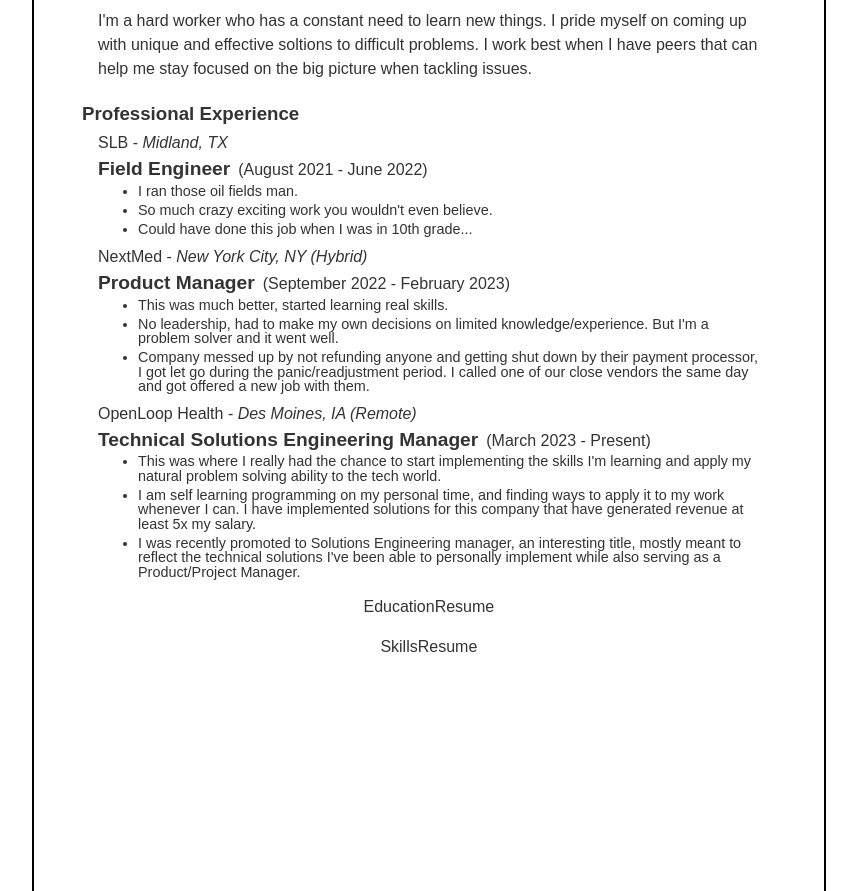
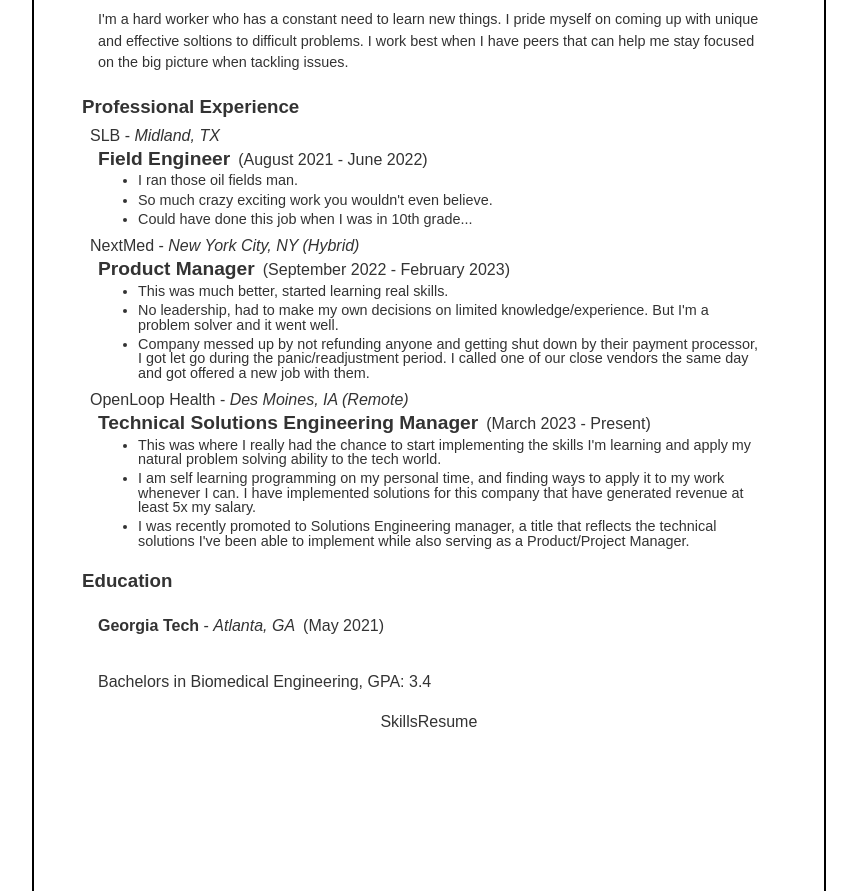
Before and after one commit to deviweik/TheOdinProject, a React (Vite) app in the folder React/projects/resume-builder/: page / in a window 1280 px wide. Shown: the part 320-1211 px from the top of the page, without its empty margins (208-1065 px from the left). Built offline with nearby package versions, Linux system fonts and the light colour scheme.

Commit message:
ResumeBuilder - cleanup and adding to education

```diff
--- a/React/projects/resume-builder/src/components/Stepper.jsx
+++ b/React/projects/resume-builder/src/components/Stepper.jsx
@@ -122,7 +122,13 @@
             setValidation={setValidationMet}
           />
         );
-      default:
+      case 5: //resume
+          return (
+            <Resume
+              formData={formData}
+            />
+          );
+        default:
         return null;
     }
   };
--- a/React/projects/resume-builder/src/components/resume/EducationResume.jsx
+++ b/React/projects/resume-builder/src/components/resume/EducationResume.jsx
@@ -1,9 +1,19 @@
 import React from 'react';
 
 const EducationResume = ({ formData }) => {
+  const gradDate = new Date(formData.gradDate);
+  const gradMonth = gradDate.toLocaleString('default', { month: 'long' });
+  const gradYear = gradDate.getFullYear();
+  const gradDateFormatted = gradMonth + ' ' + gradYear;
+
   return (
-    <div>
-      <p>EducationResume</p>
+    <div className='educationContainer'>
+      <h3 className='header'>Education</h3>
+      <div className='schoolContainer'>
+        <p className='schoolName'><b>{formData.schoolName}</b> - <i>{formData.location}</i></p>
+        <p className='gradDate'>({formData.isPursuing ? `Expected Graduation: ${gradDateFormatted}`: gradDateFormatted})</p>
+      </div>
+      <p className='degree'>{`${formData.degree} in ${formData.major}, ${formData.details}`}</p>
     </div>
   );
 };
--- a/React/projects/resume-builder/src/components/resume/PersonalDescriptionResume.jsx
+++ b/React/projects/resume-builder/src/components/resume/PersonalDescriptionResume.jsx
@@ -3,7 +3,7 @@
 const PersonalDescriptionResume = ({ formData }) => {
   return (
     <div className='personalDescriptionContainer'>
-      <p className='text'>{formData}</p>
+      <p className='personalDescription'>{formData}</p>
     </div>
   );
 };
--- a/React/projects/resume-builder/src/components/resume/Resume.jsx
+++ b/React/projects/resume-builder/src/components/resume/Resume.jsx
@@ -85,7 +85,7 @@
           },
           {
             "id": 2,
-            "value": "I was recently promoted to Solutions Engineering manager, an interesting title, mostly meant to reflect the technical solutions I've been able to personally implement while also serving as a Product/Project Manager."
+            "value": "I was recently promoted to Solutions Engineering manager, a title that reflects the technical solutions I've been able to implement while also serving as a Product/Project Manager."
           }
         ]
       }
@@ -118,6 +118,7 @@
 
 const Resume = ({ formData }) => {
   formData = testData;
+  if (formData.personalDetails.name) {
     return (
       <div className='resume'>
         <PersonalDetailsResume
@@ -138,6 +139,11 @@
         />
       </div>
     );
+  } else {
+    return (
+      <h2 className='errorMessage'>Data input is invalid, please try again.</h2>
+    );
+  }
 };
 
 export default Resume;
--- a/React/projects/resume-builder/src/components/resume/WorkExperienceResume.jsx
+++ b/React/projects/resume-builder/src/components/resume/WorkExperienceResume.jsx
@@ -6,14 +6,12 @@
   const month = date.toLocaleString('default', { month: 'long' });
   const year = date.getFullYear();
 
-
   return (
     <div className='workExperienceContainer'>
       <h3 className='header'>Professional Experience</h3>
-      {formData.roles.map((role, index) => (
-        <WorkExperienceResumeRole role={role} index={index} />
+      {formData.roles.map((role) => (
+        <WorkExperienceResumeRole key={role.id} role={role} />
       ))}
-
     </div>
   );
 };
--- a/React/projects/resume-builder/src/components/resume/WorkExperienceResumeRole.jsx
+++ b/React/projects/resume-builder/src/components/resume/WorkExperienceResumeRole.jsx
@@ -1,6 +1,6 @@
 import React from 'react';
 
-const WorkExperienceResumeRole = ({ role, index }) => {
+const WorkExperienceResumeRole = ({ role }) => {
   const startDate = new Date(role.startDate);
   const startMonth = startDate.toLocaleString('default', { month: 'long' });
   const startYear = startDate.getFullYear();
@@ -16,7 +16,7 @@
   }
 
   return (
-    <div key={index} className='roleContainer'>
+    <div className='roleContainer'>
         <div className='header'>
           <p className='company'>{role.companyName} - <i>{role.location}</i></p>
           <div className='titleContainer'>
@@ -26,8 +26,8 @@
         </div>
         <div className='bulletsContainer'>
           <ul className='bulletsList'>
-            {role.bullets.map((bullet, index) => (
-              <li key={index} className='bullet'>{bullet.value}</li>
+            {role.bullets.map((bullet) => (
+              <li key={bullet.id} className='bullet'>{bullet.value}</li>
             ))}
           </ul>
         </div>
--- a/React/projects/resume-builder/src/styles/styles.css
+++ b/React/projects/resume-builder/src/styles/styles.css
@@ -190,6 +190,12 @@
   margin: 1rem auto;
 }
 
+.resume .header {
+  margin-left: -1rem;
+  margin-bottom: 0.2rem;
+}
+
+/* Personal Details */
 .resume .personalDetailsContainer .nameContainer {
   display: flex;
   justify-content: start;
@@ -219,13 +225,14 @@
   text-align: left;
 }
 
+.resume .personalDescriptionContainer .personalDescription {
+  font-size: 0.9rem;
+  line-height: 150%;
+}
+
+/* Work Experience */
 .resume .workExperienceContainer {
   text-align: left;
-}
-
-.resume .workExperienceContainer .header {
-  margin-left: -1rem;
-  margin-bottom: 0.2rem;
 }
 
 .resume .workExperienceContainer .roleContainer {
@@ -238,6 +245,11 @@
 
 .resume .workExperienceContainer .roleContainer .titleContainer {
   display: flex;
+}
+
+.resume .workExperienceContainer .roleContainer .company {
+  margin-left:-0.5rem;
+  margin-bottom:-0.2rem;
 }
 
 .resume .workExperienceContainer .roleContainer .titleContainer .title {
@@ -255,3 +267,17 @@
   line-height: 100%;
   margin-bottom: 0.3rem;
 }
+
+/* Education */
+
+.resume .educationContainer {
+  text-align: left;
+}
+
+.resume .educationContainer .schoolContainer {
+  display: flex;
+}
+
+.resume .educationContainer .schoolContainer .gradDate {
+  margin-left: 0.5rem;
+}
```
Lines whose indentation alone changed are shown as unchanged.
